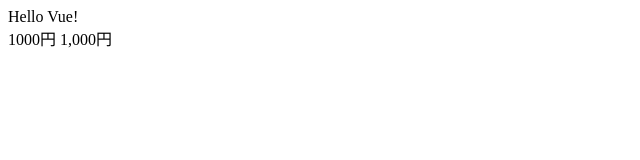
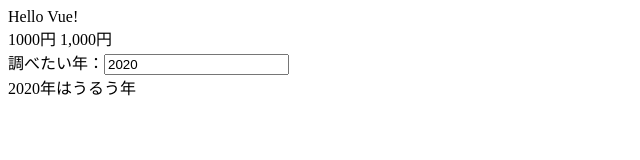
Before and after one commit to syu-kwsk/vue_practice, a plain HTML site: page main.html in a window 1280 px wide. Shown: the whole page, without its empty margins (0-640 px from the left). Drawn offline with nearby package versions, Linux system fonts and the light colour scheme.

Commit message:
Check urudoshi by computed prop

```diff
--- a/main.html
+++ b/main.html
@@ -13,6 +13,10 @@
     <div id="app1">
       {{price | unit}} {{price | number_format | unit}}
     </div>
+    <div id="app2">
+      調べたい年：<input type="text" v-model="year"><br>
+      {{year}}年は{{isUrudoshi ? 'うるう年' : 'うるう年でない'}}
+    </div>
     <script src="https://cdn.jsdelivr.net/npm/vue/dist/vue.js"></script>
     <script src="main.js"></script>
   </body>
--- a/main.js
+++ b/main.js
@@ -19,3 +19,20 @@ var app1 = new Vue({
     }
   }
 });
+
+var app2 = new Vue({
+  el: '#app2',
+  data: {
+    year: (new Date()).getFullYear()
+  },
+  computed: {
+    isUrudoshi: function() {
+      if ((this.year % 4 == 0 && this.year%100 != 0) ||
+      (this.year % 400 == 0)) {
+        return true;
+      } else {
+        return false;
+      }
+    }
+  }
+});
```
